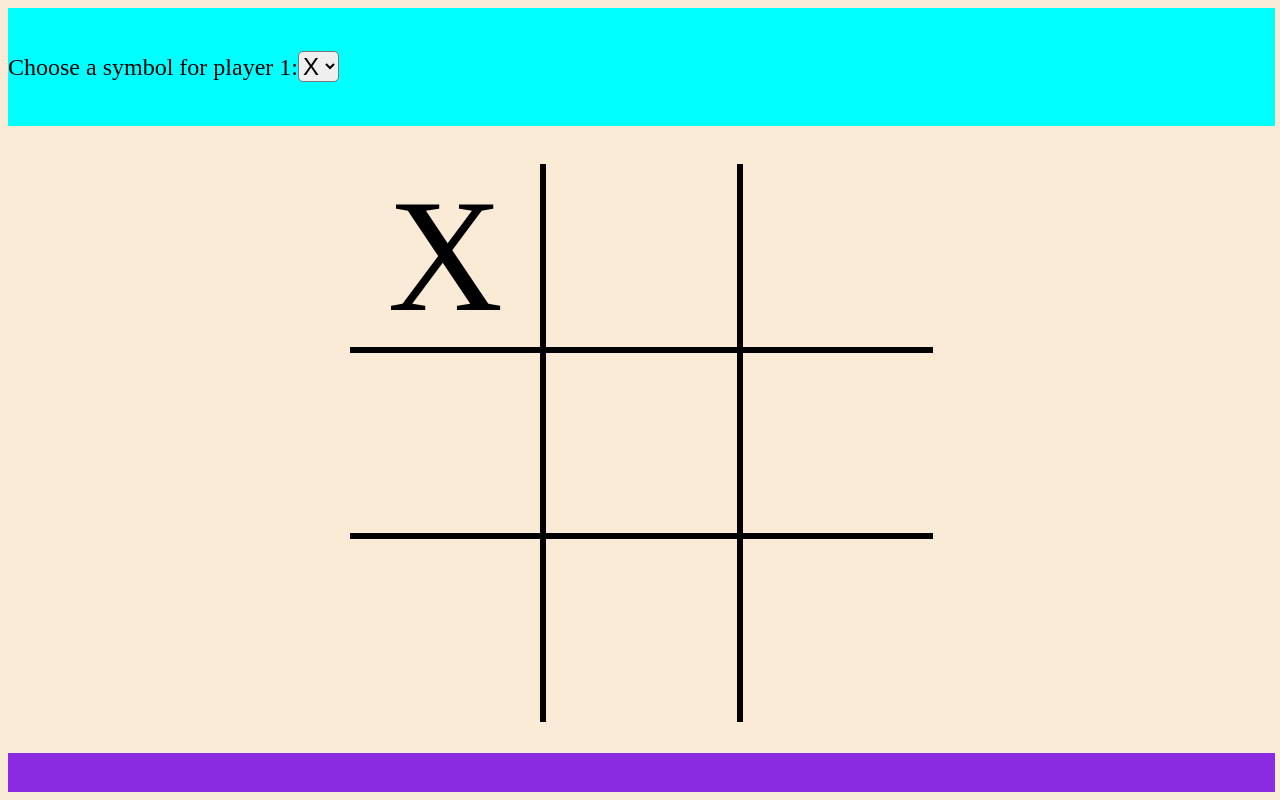
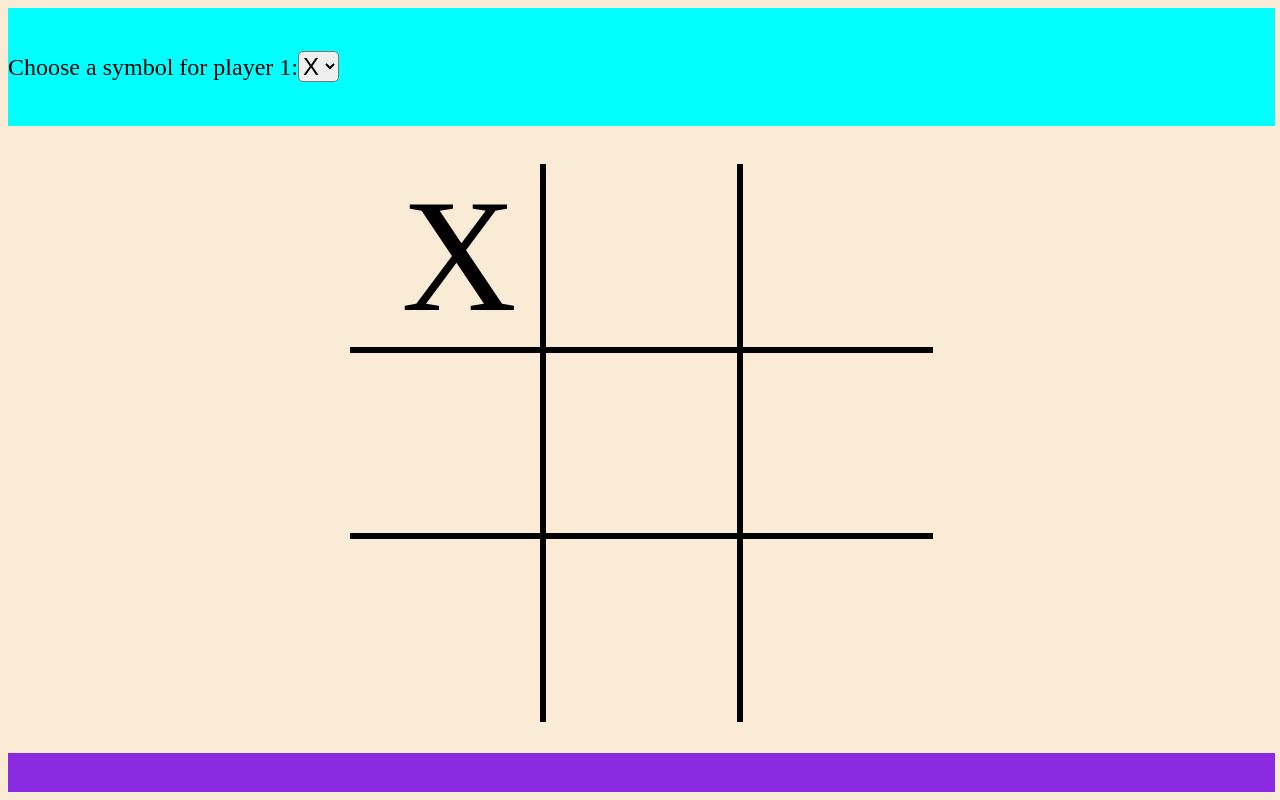
Before and after one commit to skashifzafar/tictactoe, a plain HTML site: page index.html in a window 1280 px wide. Both pictures are taken after a click on the element 446 px from the left and 256 px from the top of the page. Drawn offline with Linux system fonts and the light colour scheme.

Commit message:
aligh symbols

```diff
--- a/jscript.js
+++ b/jscript.js
@@ -37,9 +37,11 @@ function gameboard(){
                 }
             }
         if(row_set){
+            console.log('Done ', row)
             return row
         }
         if(col_set){
+            console.log('Done ', col)
             return col
         }
         }
@@ -55,6 +57,14 @@ function gameboard(){
     }
     return{turn}
 }
+const buttonPressed = e => {
+    console.log(e.target.id);  // Get ID of Clicked Element
+    var id_ref=e.target.id;
+    var id_ref1=id_ref.split('');
+    console.log(id_ref,id_ref1);
+    const p1=document.getElementById('sym');
+    board1.turn(p1.value,id_ref1[0],id_ref1[1]);
+    }
 //Instantiate the game
 const board1=gameboard()
 //Create header
@@ -100,15 +110,6 @@ for(var i=0;i<3;i++){
     board_div.appendChild(row)
 }
 game.appendChild(board_div)
-const buttonPressed = e => {
-    console.log(e.target.className);  // Get ID of Clicked Element
-    var class_ref=e.target.className;
-    var class_ref1=class_ref.split(' ');
-    console.log(class_ref,class_ref1);
-    var class_ref2=class_ref1[3].split('');
-    const p1=document.getElementById('sym');
-    board1.turn(p1.value,class_ref2[0],class_ref2[1]);
-    }
 ref_cell=document.querySelectorAll('.cell')
 const len=ref_cell.length
 console.log(len)
--- a/style.css
+++ b/style.css
@@ -57,6 +57,11 @@ body{
     flex-direction: column;
     align-items: center;
 }
+.cell>div{
+    margin-left: 5vw;
+    height: 100%;
+    width: 80%;
+}
 .r0{
     border-bottom-style: solid ;
 }
```
